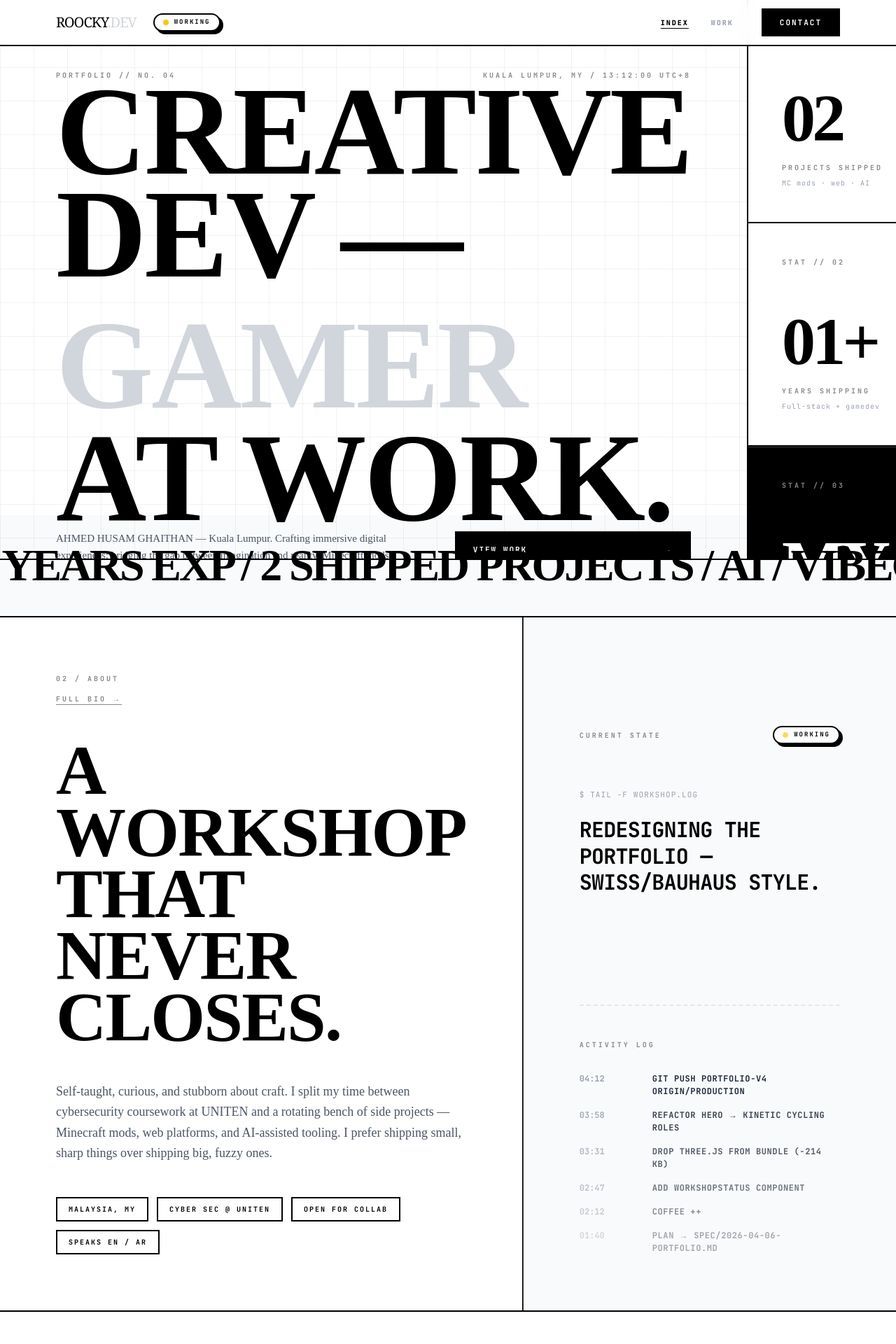
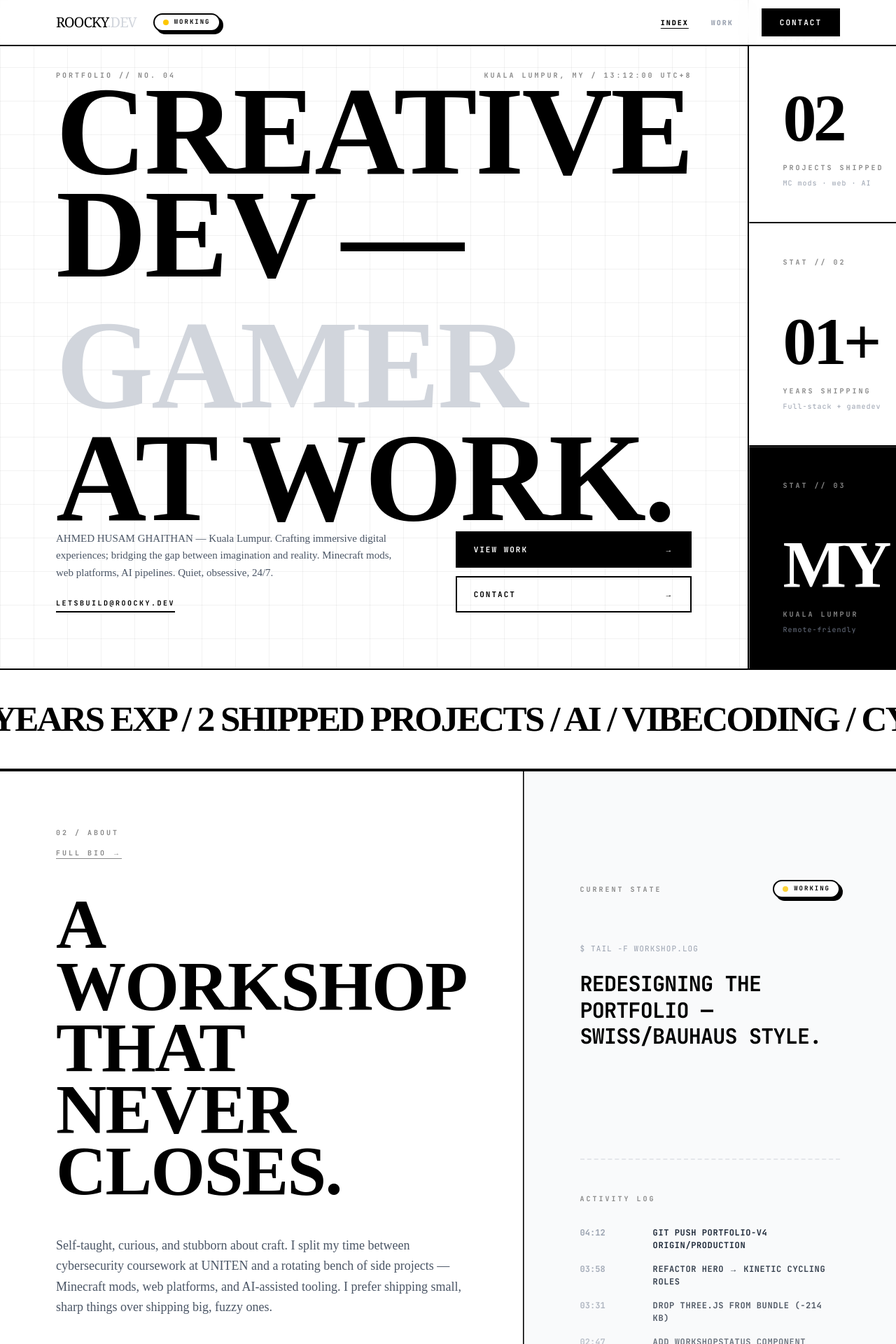
Before and after one commit to ROOCKY-dev/Profile, a Next.js app: page / in a window 1280 px wide. Shown: the top 1920 px of the page at 70% size. Built offline with nearby package versions, Linux system fonts and the light colour scheme.

Commit message:
fix: marquee sizing, exact footer animation, and layout positioning

```diff
--- a/src/app/page.tsx
+++ b/src/app/page.tsx
@@ -10,12 +10,24 @@ import Footer from "@/components/layout/Footer";
 export default function Home() {
   return (
     <main className="w-full bg-white min-h-screen scroll-smooth">
-      <div className="snap-start h-[calc(100vh-64px)]"><Hero /></div>
-      <div className="snap-start"><Marquee /></div>
-      <div className="snap-start min-h-screen"><AboutStrip /></div>
-      <div className="snap-start min-h-screen"><Capabilities /></div>
-      <div className="snap-start min-h-screen bg-gray-50"><SelectedProjects /></div>
-      <div className="snap-start min-h-screen"><Footer /></div>
+      <div className="snap-start min-h-[calc(100vh-64px)] flex flex-col">
+        <Hero />
+      </div>
+      <div className="snap-start border-b-2 border-black">
+        <Marquee />
+      </div>
+      <div className="snap-start min-h-screen">
+        <AboutStrip />
+      </div>
+      <div className="snap-start min-h-screen">
+        <Capabilities />
+      </div>
+      <div className="snap-start min-h-screen bg-gray-50">
+        <SelectedProjects />
+      </div>
+      <div className="snap-start min-h-screen">
+        <Footer />
+      </div>
     </main>
   );
 }
--- a/src/components/sections/AboutStrip.tsx
+++ b/src/components/sections/AboutStrip.tsx
@@ -11,7 +11,7 @@ export default function AboutStrip() {
   const s = D.status[status as keyof typeof D.status];
 
   return (
-    <section id="about" className="border-b-2 border-black min-h-screen flex flex-col justify-center">
+    <section id="about" className="border-b-2 border-black min-h-[calc(100vh-64px)] flex flex-col justify-center">
       <div className="w-full grid grid-cols-1 lg:grid-cols-[1.2fr_1fr] flex-1">
         {/* Left Side */}
         <motion.div
--- a/src/components/sections/Capabilities.tsx
+++ b/src/components/sections/Capabilities.tsx
@@ -46,7 +46,7 @@ export default function Capabilities() {
     <section
       ref={sectionRef}
       onMouseMove={handleMove}
-      className="w-full min-h-screen flex flex-col border-b-2 border-black bg-white relative overflow-hidden"
+      className="w-full min-h-[calc(100vh-64px)] flex flex-col border-b-2 border-black bg-white relative overflow-hidden"
     >
       {/* Container wrapper for consistent alignment */}
       <div className="w-full px-6 md:px-12 lg:px-20 border-b-2 border-black bg-white relative z-20">
--- a/src/components/sections/Hero.tsx
+++ b/src/components/sections/Hero.tsx
@@ -18,7 +18,7 @@ export default function Hero() {
   }, [roles.length]);
 
   return (
-    <section className="relative w-full h-screen border-b-2 border-black grid-bg overflow-hidden flex flex-col">
+    <section className="relative w-full min-h-[calc(100vh-64px)] border-b-2 border-black grid-bg overflow-hidden flex flex-col">
       <div className="flex-1 w-full grid grid-cols-1 lg:grid-cols-[1fr_400px]">
         {/* Left Side */}
         <div className="p-6 md:p-12 lg:p-20 pt-[84px] lg:pt-[100px] border-r-0 lg:border-r-2 border-black flex flex-col justify-between h-full">
--- a/src/components/sections/Marquee.tsx
+++ b/src/components/sections/Marquee.tsx
@@ -8,13 +8,13 @@ export default function Marquee() {
   const line = items.join('   /   ');
 
   return (
-    <div className="bg-gray-50 border-b-2 border-black">
-      <div className="overflow-hidden py-6">
+    <div className="bg-white border-b-2 border-black relative z-10">
+      <div className="overflow-hidden py-8">
         <div className="flex animate-marquee whitespace-nowrap">
-          <span className="text-[clamp(32px,5vw,64px)] font-black uppercase tracking-tighter pr-12">
+          <span className="text-[clamp(32px,4vw,56px)] font-heading font-black uppercase tracking-tighter pr-12 text-black">
             {line}   /
           </span>
-          <span className="text-[clamp(32px,5vw,64px)] font-black uppercase tracking-tighter pr-12">
+          <span className="text-[clamp(32px,4vw,56px)] font-heading font-black uppercase tracking-tighter pr-12 text-black">
             {line}   /
           </span>
         </div>
--- a/src/components/sections/SelectedProjects.tsx
+++ b/src/components/sections/SelectedProjects.tsx
@@ -76,8 +76,8 @@ export default function SelectedProjects() {
   const featured = PORTFOLIO_DATA.projects.filter((p) => p.featured);
 
   return (
-    <section id="work" className="border-b-2 border-black bg-gray-50 relative overflow-hidden">
-      <div className="w-full">
+    <section id="work" className="border-b-2 border-black bg-gray-50 relative overflow-hidden min-h-[calc(100vh-64px)] flex flex-col">
+      <div className="w-full flex-1 flex flex-col">
         <div className="p-6 md:p-12 lg:p-20 border-b-2 border-black flex flex-col md:flex-row md:items-end justify-between gap-12 bg-white relative z-10">
           <motion.div
             className="max-w-4xl"
```
